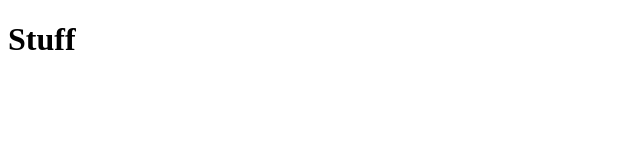
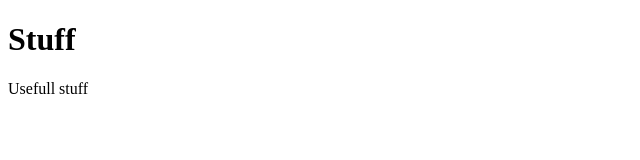
Before and after one commit to HeyAero/test-commit, a plain HTML site: page index.html in a window 1280 px wide. Shown: the whole page, without its empty margins (0-640 px from the left). Drawn offline with Linux system fonts and the light colour scheme.

Commit message:
add Paragraph on stuff

```diff
--- a/index.html
+++ b/index.html
@@ -8,5 +8,6 @@
   </head>
   <body>
     <h1>Stuff</h1>
+    <p>Usefull stuff</p>
   </body>
 </html>
```
